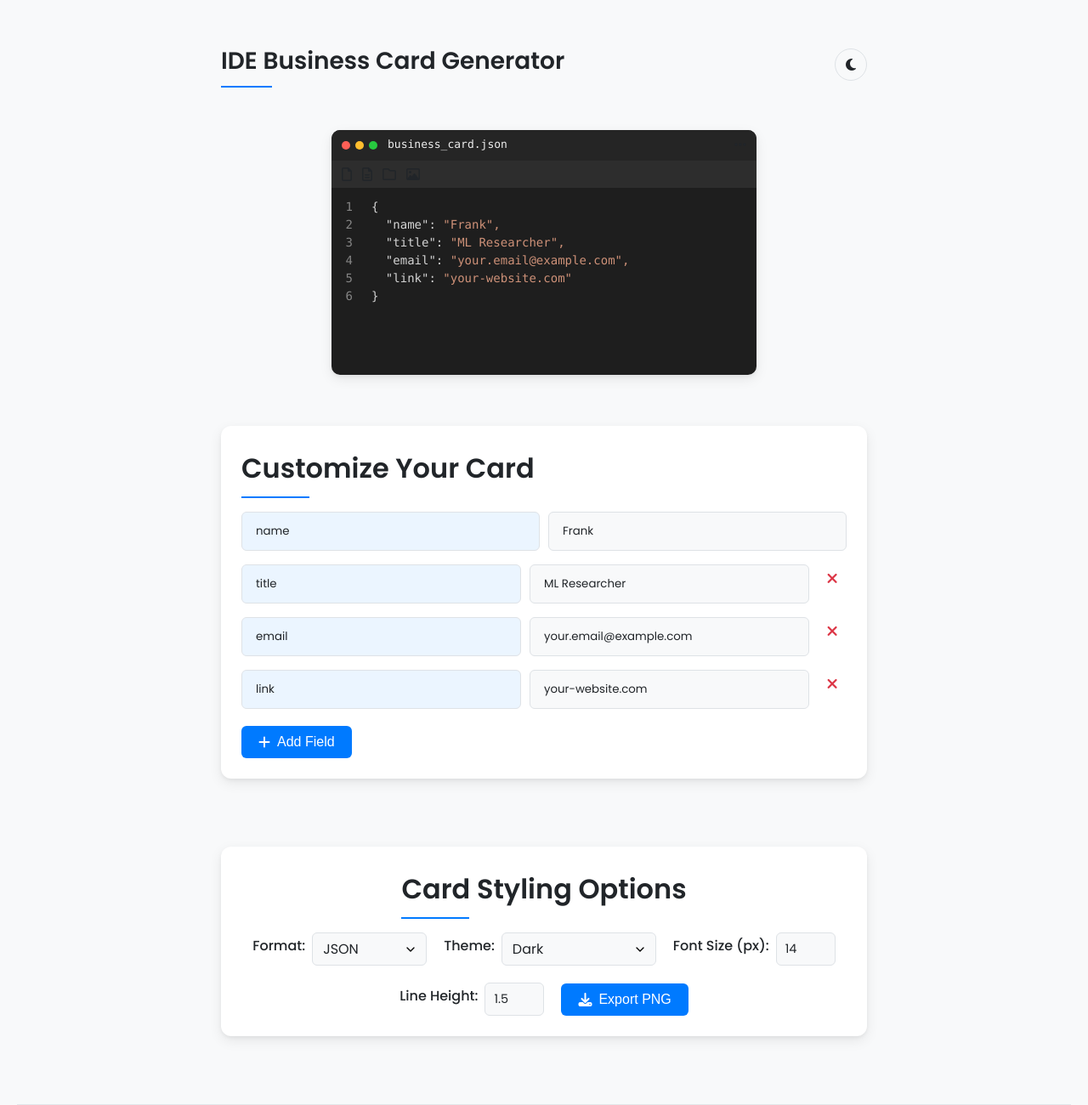
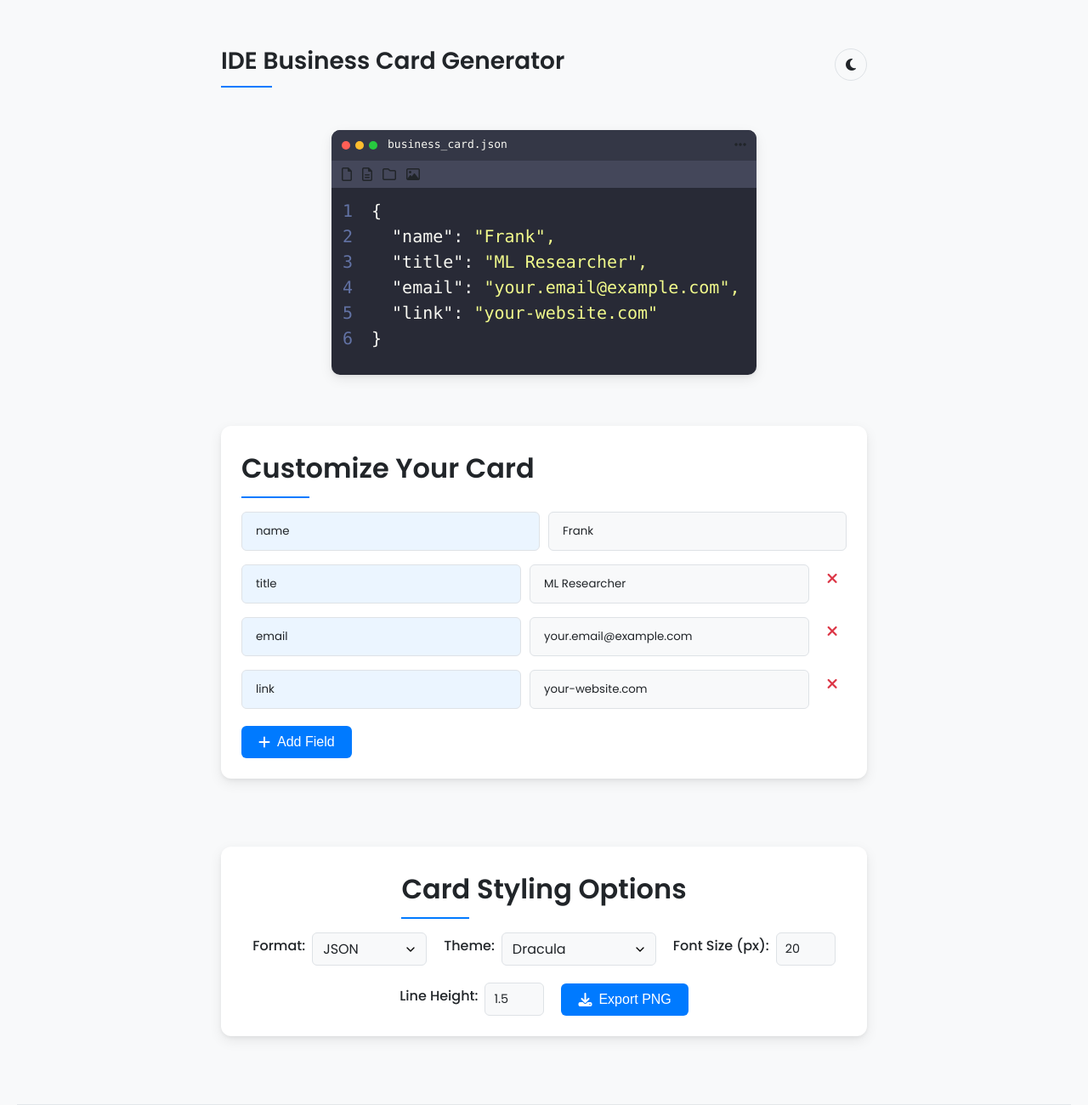
Before and after one commit to Franklyc/IDE-Business-Cards, a plain HTML site: page index.html in a window 1280 px wide. Shown: the top 1300 px of the page at 85% size. Drawn offline with Linux system fonts and the light colour scheme.

Commit message:
Update theme selection to default to Dracula and adjust font size input value

```diff
--- a/index.html
+++ b/index.html
@@ -73,18 +73,18 @@
                 <div class="theme-control">
                     <label for="theme-select">Theme:</label>
                     <select id="theme-select" class="select-styled">
-                        <option value="dark" selected>Dark</option>
+                        <option value="dark">Dark</option>
                         <option value="light">Light</option>
                         <option value="monokai">Monokai</option>
                         <option value="github">GitHub</option>
                         <option value="tomorrow">Tomorrow Night</option>
-                        <option value="dracula">Dracula</option>
+                        <option value="dracula" selected>Dracula</option>
                     </select>
                 </div>
 
                 <div class="style-control">
                     <label for="font-size-input">Font Size (px):</label>
-                    <input type="number" id="font-size-input" class="input-styled" value="14" min="8" max="24">
+                    <input type="number" id="font-size-input" class="input-styled" value="20" min="8" max="24">
                 </div>
 
                 <div class="style-control">
--- a/src/js/app.js
+++ b/src/js/app.js
@@ -25,7 +25,7 @@ document.addEventListener('DOMContentLoaded', () => {
     updateCardContent();
 
     // Set default theme
-    applyTheme('dark');
+    applyTheme('dracula');
 
     // Update theme toggle based on system preference
     const prefersDarkScheme = window.matchMedia('(prefers-color-scheme: dark)');
```
